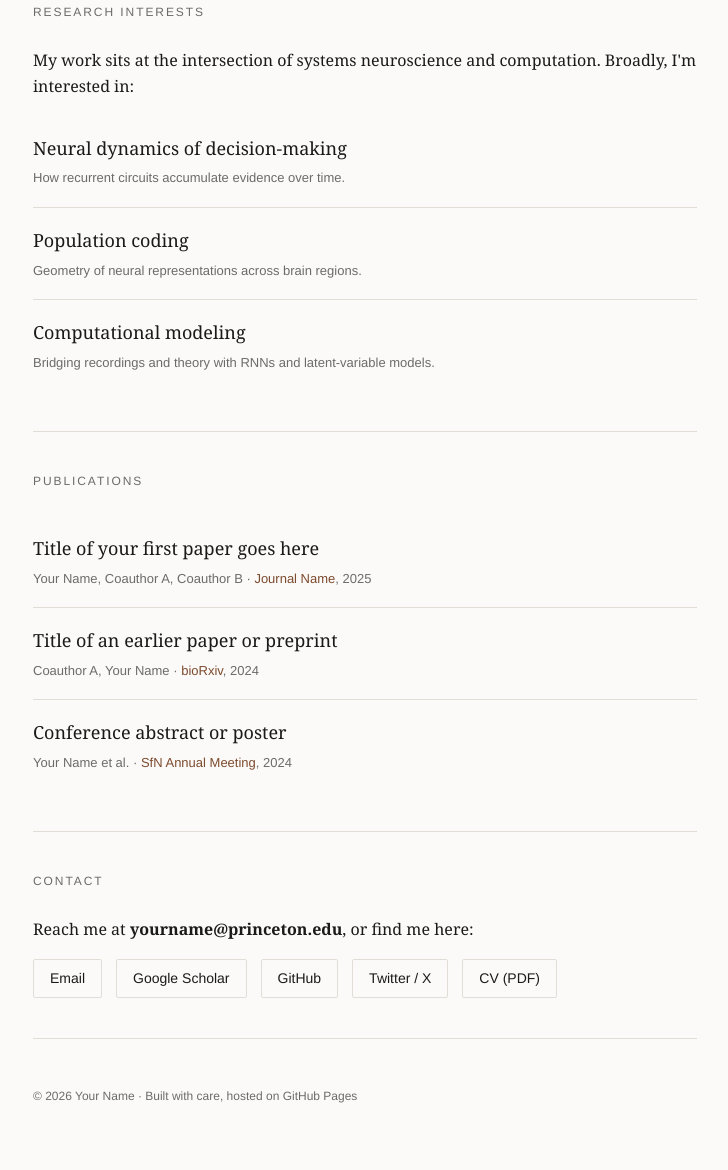
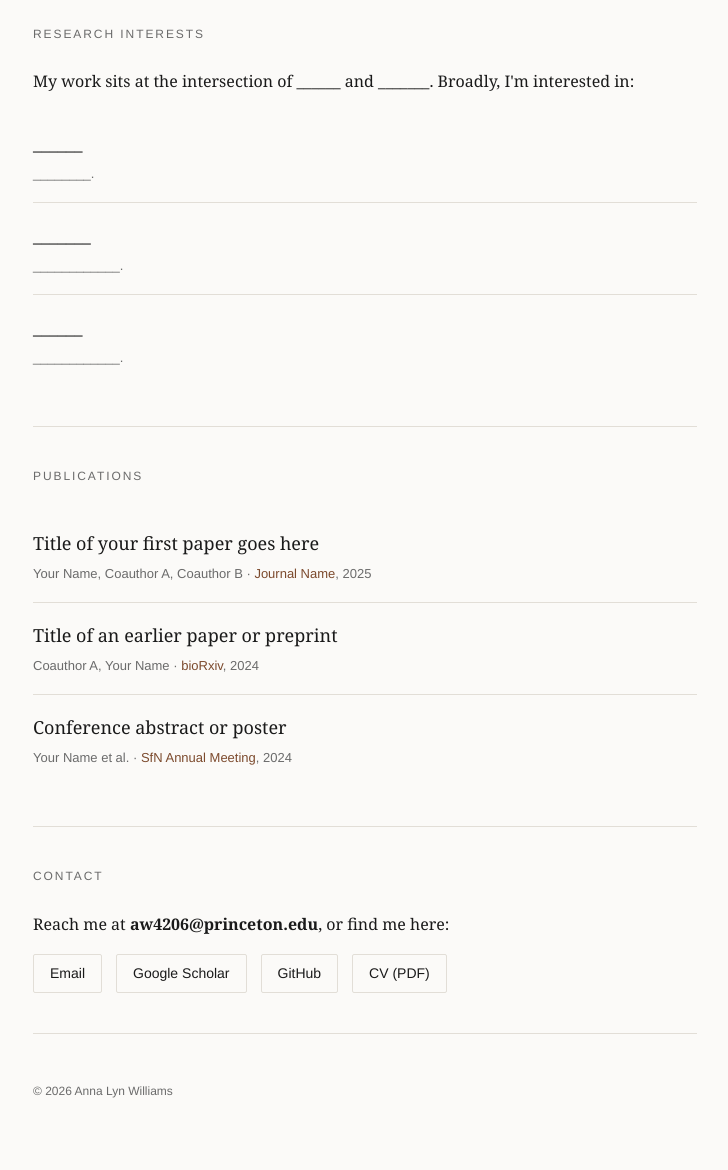
Before and after one commit to anna-lyn-williams/anna-lyn-williams.github.io, a plain HTML site: page index.html in a window 1280 px wide. Shown: the part 714-1884 px from the top of the page, without its empty margins (275-1003 px from the left). Drawn offline with Linux system fonts and the light colour scheme.

Commit message:
Update personal information in index.

```diff
--- a/index.html
+++ b/index.html
@@ -3,7 +3,7 @@
 <head>
 <meta charset="UTF-8">
 <meta name="viewport" content="width=device-width, initial-scale=1.0">
-<title>Your Name — Neuroscience</title>
+<title>Anna Lyn Williams — Neuroscience</title>
 <style>
   :root {
     --bg: #fbfaf8;
@@ -136,10 +136,10 @@
       <img class="avatar" src="profile.jpg" alt="Your Name">
       <div>
         <div class="eyebrow">Neuroscience · Princeton University</div>
-        <h1>Your Name</h1>
+        <h1>Anna Lyn Williams</h1>
       </div>
     </div>
-    <p class="lede">PhD student studying how neural circuits give rise to behavior. I work in the <a href="#">Lab Name</a>, where I combine electrophysiology, imaging, and computational modeling.</p>
+    <p class="lede">PhD student studying how _____. I work in the <a href="#">Lab Name</a>, where I _______.</p>
     <nav>
       <a href="#about">About</a>
       <a href="#research">Research</a>
@@ -150,24 +150,24 @@
 
   <section id="about">
     <div class="section-label">About</div>
-    <p>I'm a doctoral student in the Princeton Neuroscience Institute. My research asks how populations of neurons encode and transform information during decision-making, using a mix of in-vivo recordings and dynamical-systems analysis.</p>
-    <p>Before Princeton I completed my undergraduate degree at [University], where I worked on [topic]. Outside the lab I [interest / hobby].</p>
+    <p>I'm a doctoral student in the Princeton Neuroscience Institute. My research asks how _______.</p>
+    <p>Before Princeton I completed my undergraduate degree at The College of New Jersey, where I worked on cardiorespiratory dysfunction in serotonin difficient mice, recognition memory in humans using EEG, and substance use disorders using a behavioral economic framework. Outside the lab I love to have fun debates, try to increase my healthspan, scuba dive, ski, and cook.</p>
   </section>
 
   <section id="research">
     <div class="section-label">Research Interests</div>
-    <p>My work sits at the intersection of systems neuroscience and computation. Broadly, I'm interested in:</p>
+    <p>My work sits at the intersection of ______ and _______. Broadly, I'm interested in:</p>
     <div class="entry">
-      <div class="entry-title">Neural dynamics of decision-making</div>
-      <div class="entry-meta">How recurrent circuits accumulate evidence over time.</div>
+      <div class="entry-title">______</div>
+      <div class="entry-meta">________.</div>
     </div>
     <div class="entry">
-      <div class="entry-title">Population coding</div>
-      <div class="entry-meta">Geometry of neural representations across brain regions.</div>
+      <div class="entry-title">_______</div>
+      <div class="entry-meta">____________.</div>
     </div>
     <div class="entry">
-      <div class="entry-title">Computational modeling</div>
-      <div class="entry-meta">Bridging recordings and theory with RNNs and latent-variable models.</div>
+      <div class="entry-title">______</div>
+      <div class="entry-meta">____________.</div>
     </div>
   </section>
 
@@ -189,18 +189,17 @@
 
   <section id="contact">
     <div class="section-label">Contact</div>
-    <p>Reach me at <strong>yourname@princeton.edu</strong>, or find me here:</p>
+    <p>Reach me at <strong>aw4206@princeton.edu</strong>, or find me here:</p>
     <div class="links">
-      <a href="mailto:yourname@princeton.edu">Email</a>
+      <a href="mailto:aw4206@princeton.edu">Email</a>
       <a href="#">Google Scholar</a>
       <a href="#">GitHub</a>
-      <a href="#">Twitter / X</a>
       <a href="#">CV (PDF)</a>
     </div>
   </section>
 
   <footer>
-    © 2026 Your Name · Built with care, hosted on GitHub Pages
+    © 2026 Anna Lyn Williams
   </footer>
 
 </div>
```
